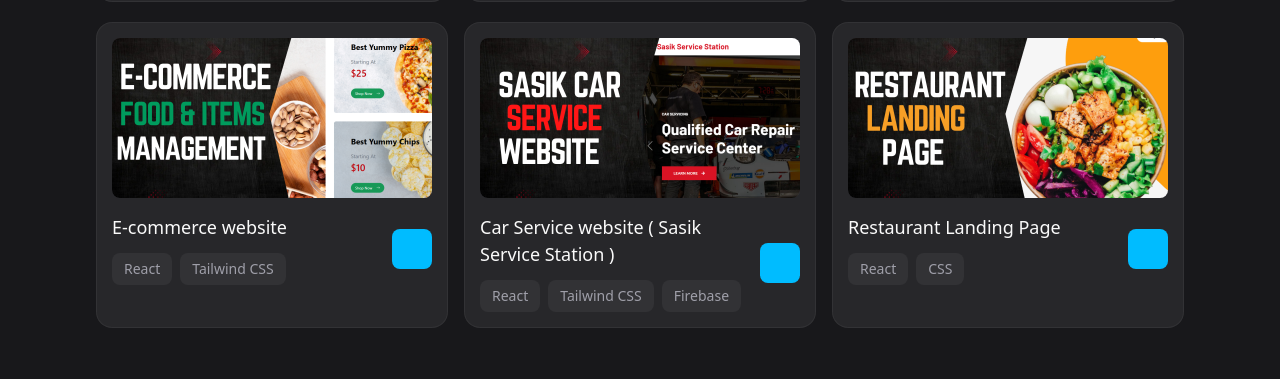
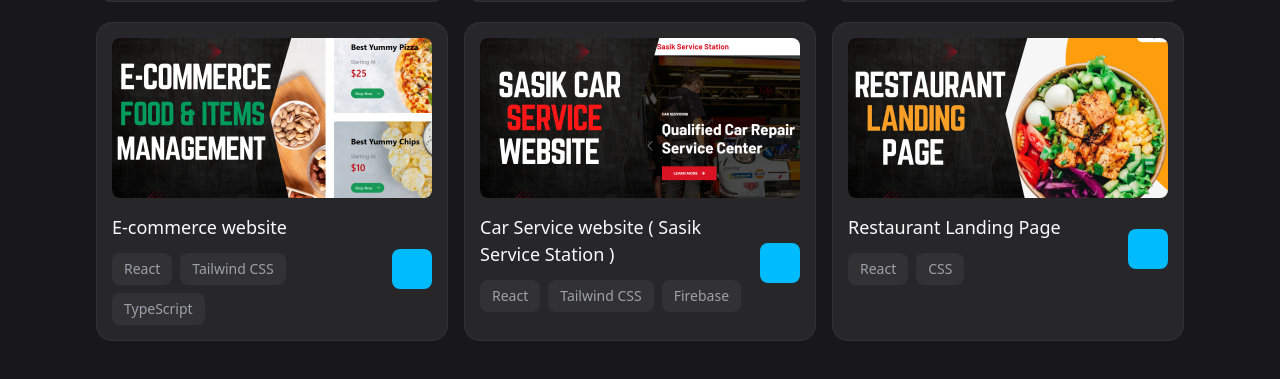
Before and after one commit to saveen99/My-Portfolio-React-Tailwind-V4, a React (Vite) app: page / in a window 1280 px wide. Shown: the part 1979-2358 px from the top of the page. Built offline with nearby package versions, Linux system fonts and the light colour scheme.

Commit message:
update projects
Co-Authored-By: Saveen Maduranga II <165816828+saveen993@users.noreply.github.com>

```diff
--- a/src/components/Work.jsx
+++ b/src/components/Work.jsx
@@ -29,7 +29,7 @@ const works = [
   {
     imgSrc: '/images/project-4.png',
     title: 'E-commerce website',
-    tags: ['React', 'Tailwind CSS'],
+    tags: ['React', 'Tailwind CSS', 'TypeScript'],
     projectLink: 'https://github.com/saveen99/E-Commerce_React-TypeScript-Tailwind.git'
   },
   {
```
